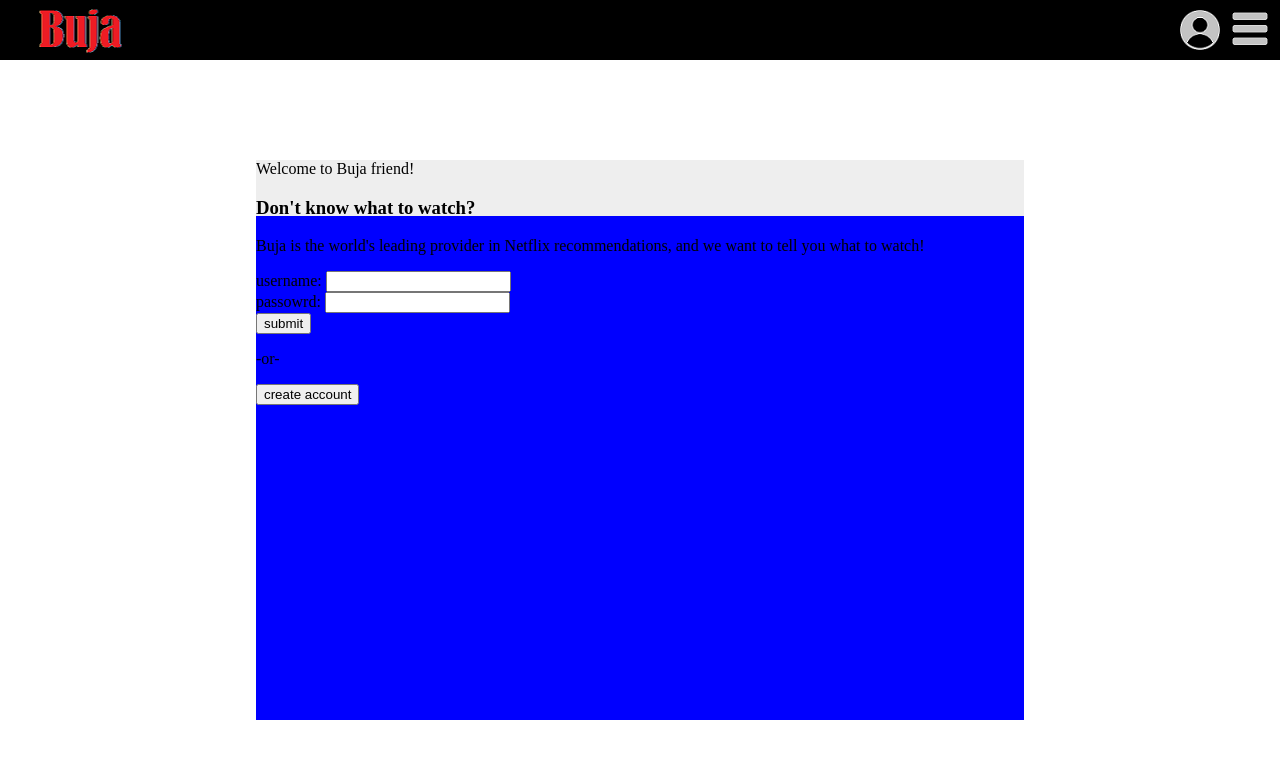
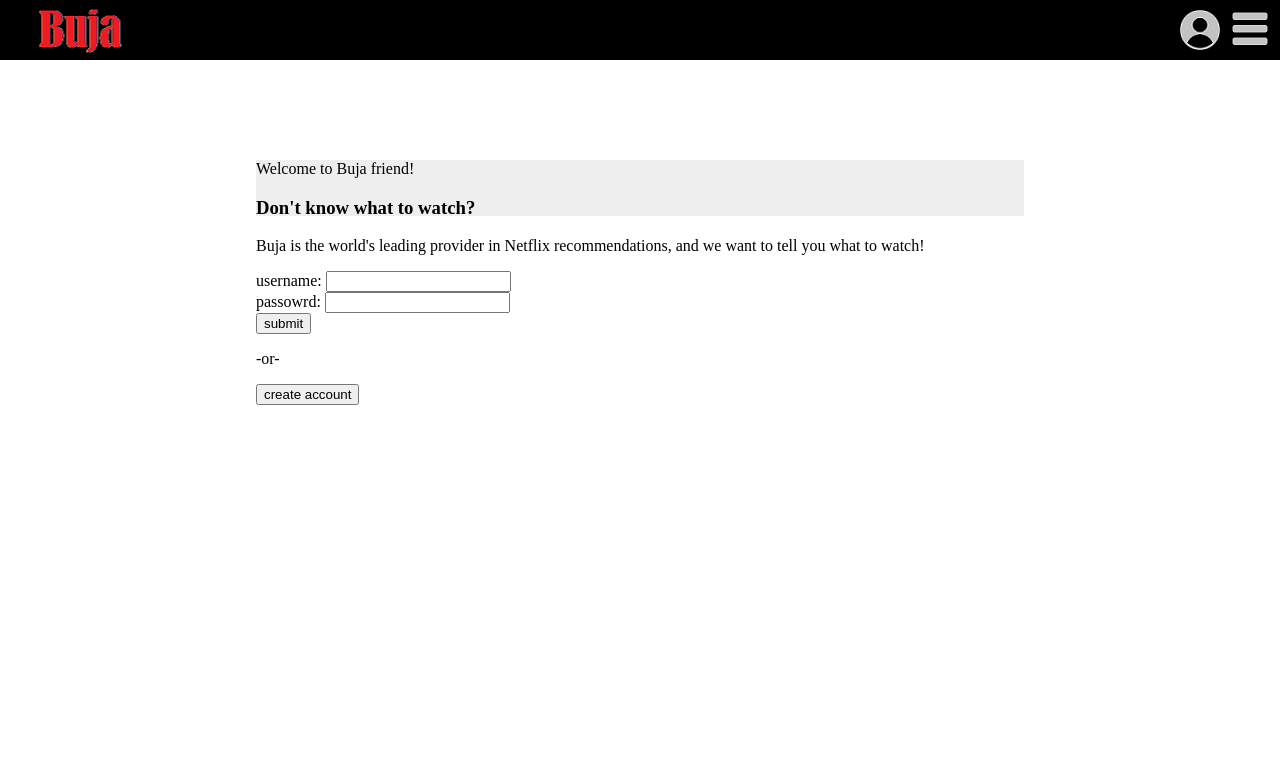
Before and after one commit to jorahsh/buja, a PHP site: page / in a window 1280 px wide. Shown: the top 759 px of the page. Run offline with PHP 8.4, Linux system fonts and the light colour scheme.

Commit message:
changing background color and text size

```diff
--- a/buja.css
+++ b/buja.css
@@ -33,10 +33,14 @@ body {
 	position: absolute;
 	left: 20%;
 	top: 20%;
-	background-color: blue;
+	background-color: 'rgba(200, 200, 200, 0.5)';
 }
 
 .welcome-box-header {
 	height: 10%;
 	background-color: #eee;
 }
+
+.welcome-box-title {
+	font-size: 14px;
+}
--- a/login_body.php
+++ b/login_body.php
@@ -4,7 +4,7 @@ echo '<body>
 		<div class="welcome-box-header">
 			<span>Welcome to Buja friend!</span>
 		<div>
-		<h3>Don\'t know what to watch?</h3>
+		<h3 class="welcom-box-title">Don\'t know what to watch?</h3>
 		<p>Buja is the world\'s leading provider in Netflix
 		recommendations, and we want to tell you what to watch!</p>
 		<form method="post" action="login_handler.php">
```
Also changed, not shown: 1 other file.
